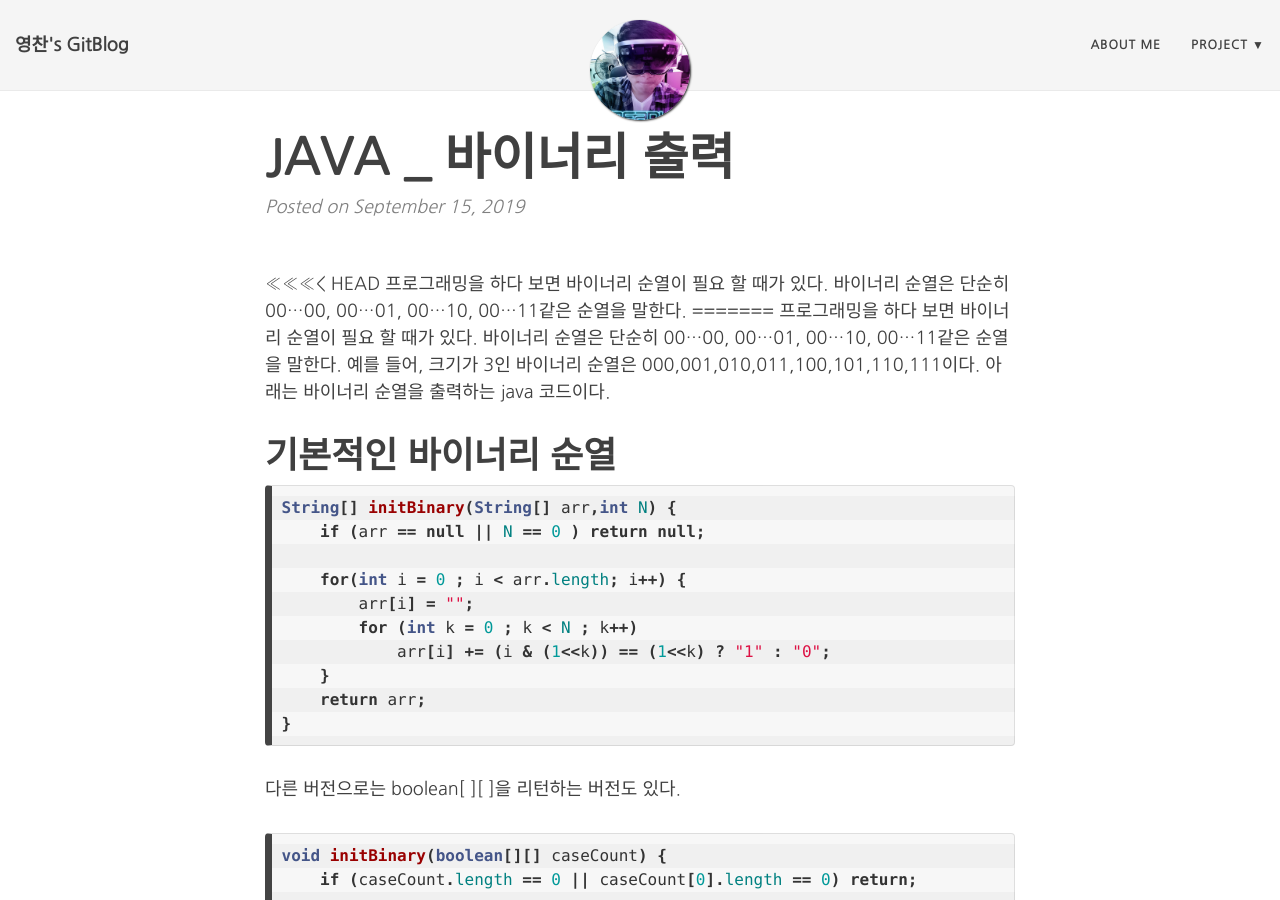
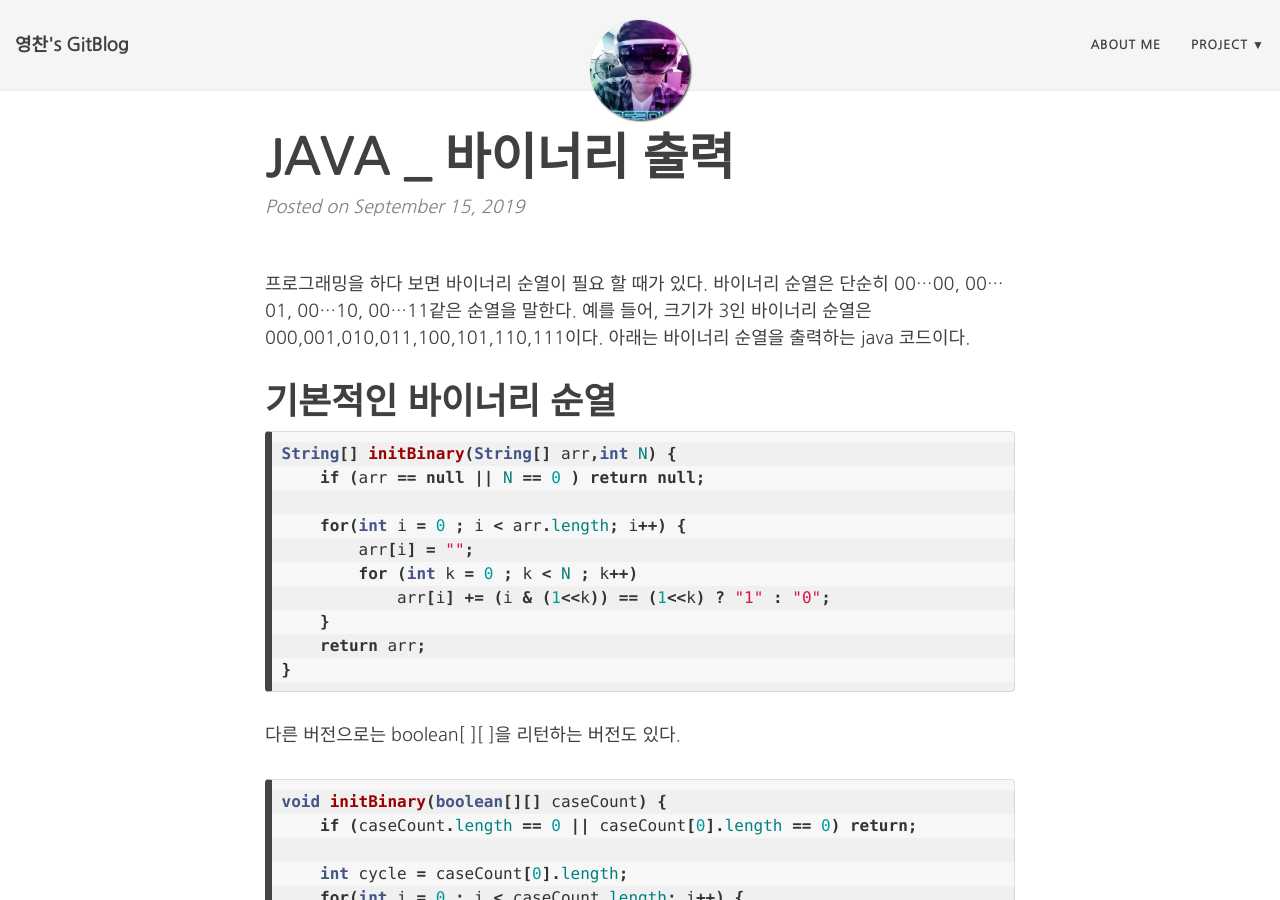
Before and after one commit to charlieppark/charlieppark.github.io-backup, a Jekyll site: the page built from _posts/2019-09-15-javaCord001.md, in a window 1280 px wide and 900 px high. Built offline with Jekyll 4.4.1, drawn with Linux system fonts in a browser that asks for light colours; nearby versions of some CDN libraries.

Commit message:
modify post_JAVA_001

```diff
--- a/_posts/2019-09-15-javaCord001.md
+++ b/_posts/2019-09-15-javaCord001.md
@@ -4,9 +4,6 @@ title:  JAVA _ 바이너리 출력
 tags: [cord,java]
 ---
 
-<<<<<<< HEAD
-프로그래밍을 하다 보면 바이너리 순열이 필요 할 때가 있다. 바이너리 순열은 단순히 00...00, 00...01, 00...10, 00...11같은 순열을 말한다.
-=======
 프로그래밍을 하다 보면 바이너리 순열이 필요 할 때가 있다. 바이너리 순열은 단순히 00...00, 00...01, 00...10, 00...11같은 순열을 말한다. 예를 들어, 크기가 3인 바이너리 순열은 000,001,010,011,100,101,110,111이다. 아래는 바이너리 순열을 출력하는 java 코드이다.
 
 # 기본적인 바이너리 순열
```
